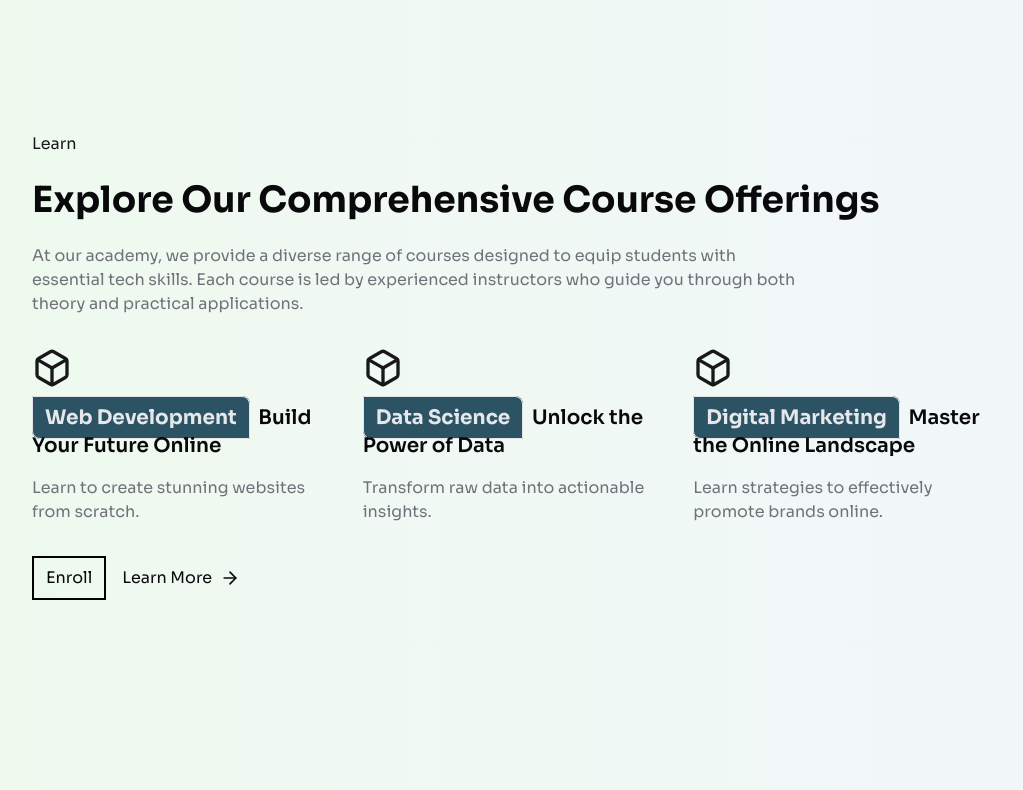
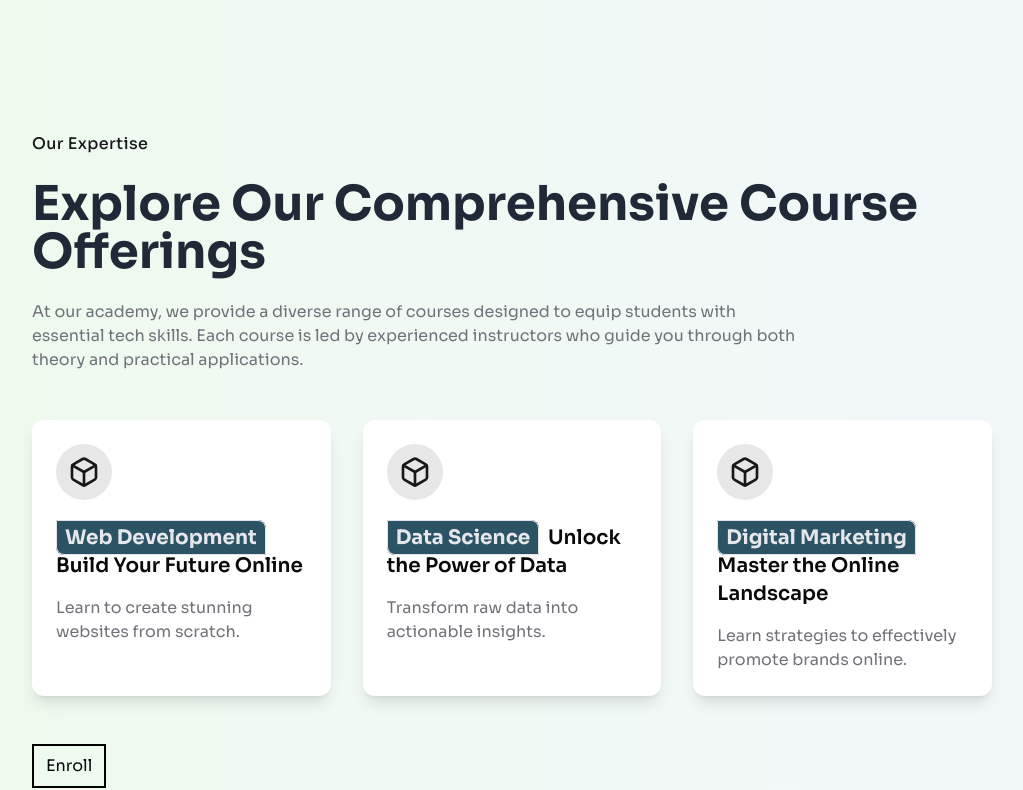
Before and after one commit to BigmanHackit/royalecho, a Next.js app: page / in a window 1280 px wide. Shown: the part 1640-2430 px from the top of the page, without its empty margins (128-1151 px from the left). Built offline with nearby package versions, Linux system fonts and the light colour scheme; no server answers; what tailwindcss-motion would draw is missing.

Commit message:
home mobileview opt2

```diff
--- a/components/home/FeaturesList.tsx
+++ b/components/home/FeaturesList.tsx
@@ -1,7 +1,7 @@
 import React from "react";
 import MaxWidthWrapper from "../layout/MaxWidthWrapper";
-import Link from "next/link";
-import { ArrowRight, CheckCircle } from "lucide-react";
+// import Link from "next/link";
+import {  CheckCircle } from "lucide-react";
 import EnrollmentButton from "../EnrollmentButton";
 
 const Invite = () => {
@@ -54,9 +54,9 @@ const Invite = () => {
       </div>
       <div className="w-1/2 flex gap-3 mx-auto items-center m-12 justify-center">
         <EnrollmentButton className="" />
-        <Link href="/about" className="flex gap-2 hover:underline">
+        {/* <Link href="/about" className="flex gap-2 hover:underline">
           Learn More <ArrowRight />
-        </Link>
+        </Link> */}
       </div>
     </MaxWidthWrapper>
   );
--- a/components/home/Services.tsx
+++ b/components/home/Services.tsx
@@ -1,8 +1,9 @@
 import React from "react";
 import MaxWidthWrapper from "../layout/MaxWidthWrapper";
-import { ArrowRight, BoxIcon } from "lucide-react";
-import Link from "next/link";
+// import { ArrowRight, BoxIcon } from "lucide-react";
+// import Link from "next/link";
 import EnrollmentButton from "../EnrollmentButton";
+import { BoxIcon } from "lucide-react";
 
 // Define interface for service data
 interface Service {
@@ -11,16 +12,17 @@ interface Service {
   description: string;
 }
 
-// ServiceCard component now directly uses Service interface
 const ServiceCard: React.FC<Service> = ({
   title,
   subtitle,
   description
 }) => (
-  <div className="flex flex-col space-y-3 md:space-y-4 text-center md:text-left items-center md:items-start">
-    <BoxIcon className="w-10 h-10 text-primary" />
+  <div className="flex flex-col space-y-4 text-center md:text-left items-center md:items-start bg-white shadow-lg rounded-xl p-6 hover:shadow-xl transition-all duration-300 group">
+    <div className="bg-primary/10 p-3 rounded-full mb-2">
+      <BoxIcon className="w-8 h-8 text-primary group-hover:scale-110 transition-transform" />
+    </div>
     <h3 className="font-semibold text-lg md:text-xl">
-      <span className="py-1 px-2 md:py-2 md:px-3 bg-[#2C5364] text-gray-200 font-bold border rounded-tr-lg rounded-bl-lg">
+      <span className="py-1 px-2 bg-[#2C5364] text-gray-200 font-bold border rounded-tr-lg rounded-bl-lg">
         {title}
       </span>
       &nbsp; {subtitle}
@@ -32,7 +34,6 @@ const ServiceCard: React.FC<Service> = ({
 );
 
 const Services: React.FC = () => {
-  // Define services with typed array
   const services: Service[] = [
     {
       title: "Web Development",
@@ -53,9 +54,11 @@ const Services: React.FC = () => {
 
   return (
     <MaxWidthWrapper className="py-12 md:py-24">
-      <div className="text-center md:text-left space-y-4 md:space-y-6 mb-8">
-        <h3 className="text-sm md:text-base text-primary">Learn</h3>
-        <h1 className="text-2xl md:text-3xl lg:text-4xl font-bold">
+      <div className="text-center md:text-left space-y-4 md:space-y-6 mb-12">
+        <h3 className="text-sm md:text-base text-primary font-medium tracking-wide">
+          Our Expertise
+        </h3>
+        <h1 className="text-3xl md:text-4xl lg:text-5xl font-bold text-gray-800 leading-tight">
           Explore Our Comprehensive Course Offerings
         </h1>
         <p className="text-sm md:text-base text-muted-foreground max-w-3xl mx-auto md:mx-0">
@@ -66,7 +69,7 @@ const Services: React.FC = () => {
         </p>
       </div>
 
-      <div className="grid grid-cols-1 md:grid-cols-3 gap-6 md:gap-8 mb-8">
+      <div className="grid grid-cols-1 md:grid-cols-2 lg:grid-cols-3 gap-6 lg:gap-8 mb-12">
         {services.map((service, index) => (
           <ServiceCard
             key={index}
@@ -77,13 +80,13 @@ const Services: React.FC = () => {
 
       <div className="flex flex-col md:flex-row gap-4 justify-center md:justify-start items-center">
         <EnrollmentButton className="w-full md:w-auto" />
-        <Link
+        {/* <Link
           href="/about"
-          className="flex gap-2 hover:underline items-center justify-center w-full md:w-auto"
+          className="flex gap-2 hover:underline items-center justify-center w-full md:w-auto text-primary hover:text-primary/80 transition-colors"
         >
           <p>Learn More</p>
           <ArrowRight className="w-5 h-5" />
-        </Link>
+        </Link> */}
       </div>
     </MaxWidthWrapper>
   );
```
